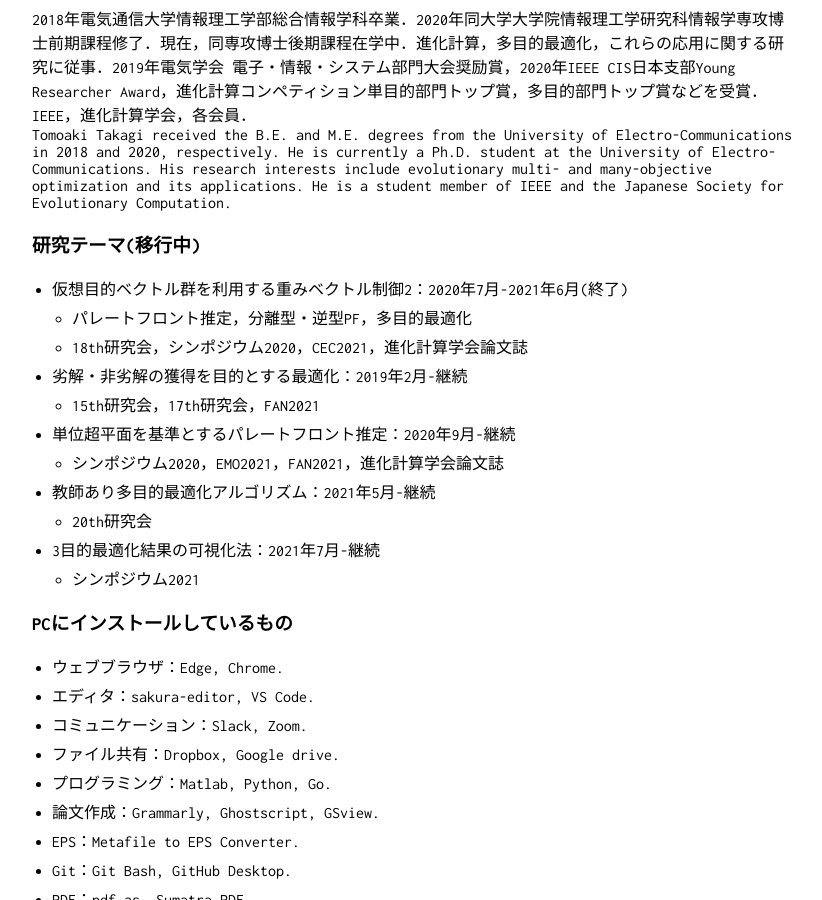
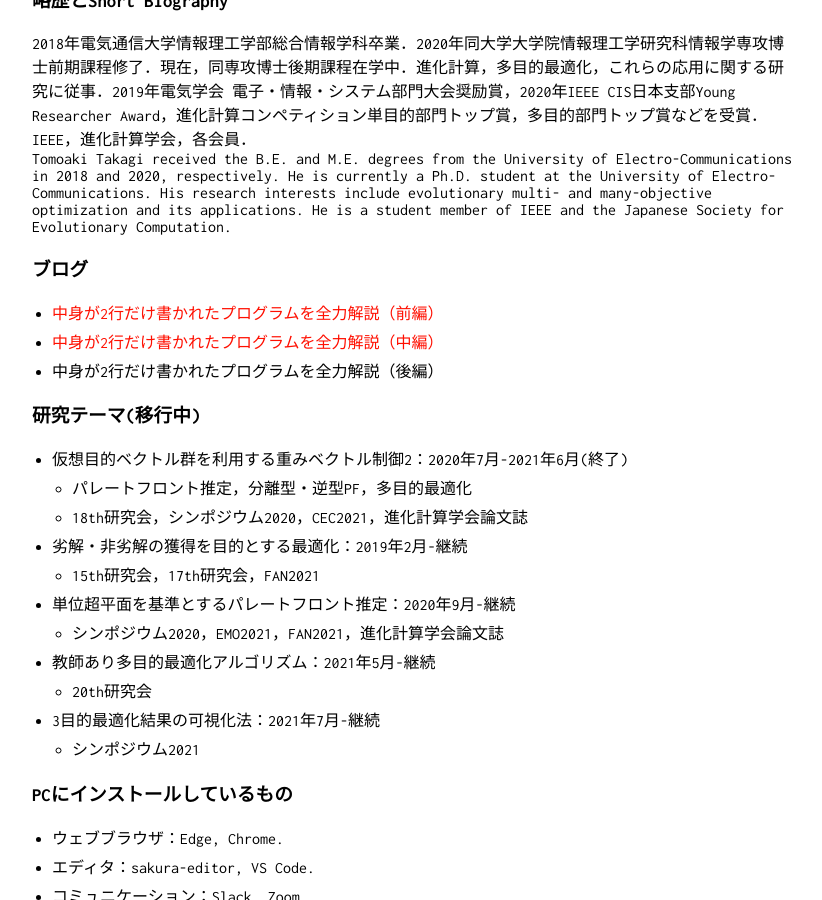
Before and after one commit to tomtkg/tomtkg.github.io, a Jekyll site: the page built from memo.md, in a window 1280 px wide and 900 px high, scrolled down 1113 px. Shown: the whole window, without its empty margins (228-1050 px from the left). Built offline with Jekyll 4.4.1, drawn with Linux system fonts in a browser that asks for light colours.

Commit message:
Update memo.md

```diff
--- a/memo.md
+++ b/memo.md
@@ -6,6 +6,7 @@ title: Tom TKG's Homepage
 [学会カレンダー](#学会カレンダー)
 [受賞歴](#受賞歴)
 [略歴とShort Biography](#略歴とshort-biography)
+[ブログ](#ブログ)
 [研究テーマ](#研究テーマ)
 [PCにインストールしているもの](#pcにインストールしているもの)
 [進化計算学会の簡易まとめ](#進化計算学会の簡易まとめ)
@@ -54,6 +55,11 @@ title: Tom TKG's Homepage
 ### 略歴とShort Biography
 2018年電気通信大学情報理工学部総合情報学科卒業．2020年同大学大学院情報理工学研究科情報学専攻博士前期課程修了．現在，同専攻博士後期課程在学中．進化計算，多目的最適化，これらの応用に関する研究に従事．2019年電気学会 電子・情報・システム部門大会奨励賞，2020年IEEE CIS日本支部Young Researcher Award，進化計算コンペティション単目的部門トップ賞，多目的部門トップ賞などを受賞．IEEE，進化計算学会，各会員．
 Tomoaki Takagi received the B.E. and M.E. degrees from the University of Electro-Communications in 2018 and 2020, respectively. He is currently a Ph.D. student at the University of Electro-Communications. His research interests include evolutionary multi- and many-objective optimization and its applications. He is a student member of IEEE and the Japanese Society for Evolutionary Computation.
+
+### ブログ
+- [中身が2行だけ書かれたプログラムを全力解説（前編）](https://www.timedia.co.jp/tech/20220414-tech)
+- [中身が2行だけ書かれたプログラムを全力解説（中編）](https://www.timedia.co.jp/tech/20220427-tech)
+- 中身が2行だけ書かれたプログラムを全力解説（後編）
 
 ### 研究テーマ(移行中)
 - 仮想目的ベクトル群を利用する重みベクトル制御2：2020年7月-2021年6月(終了)
```
